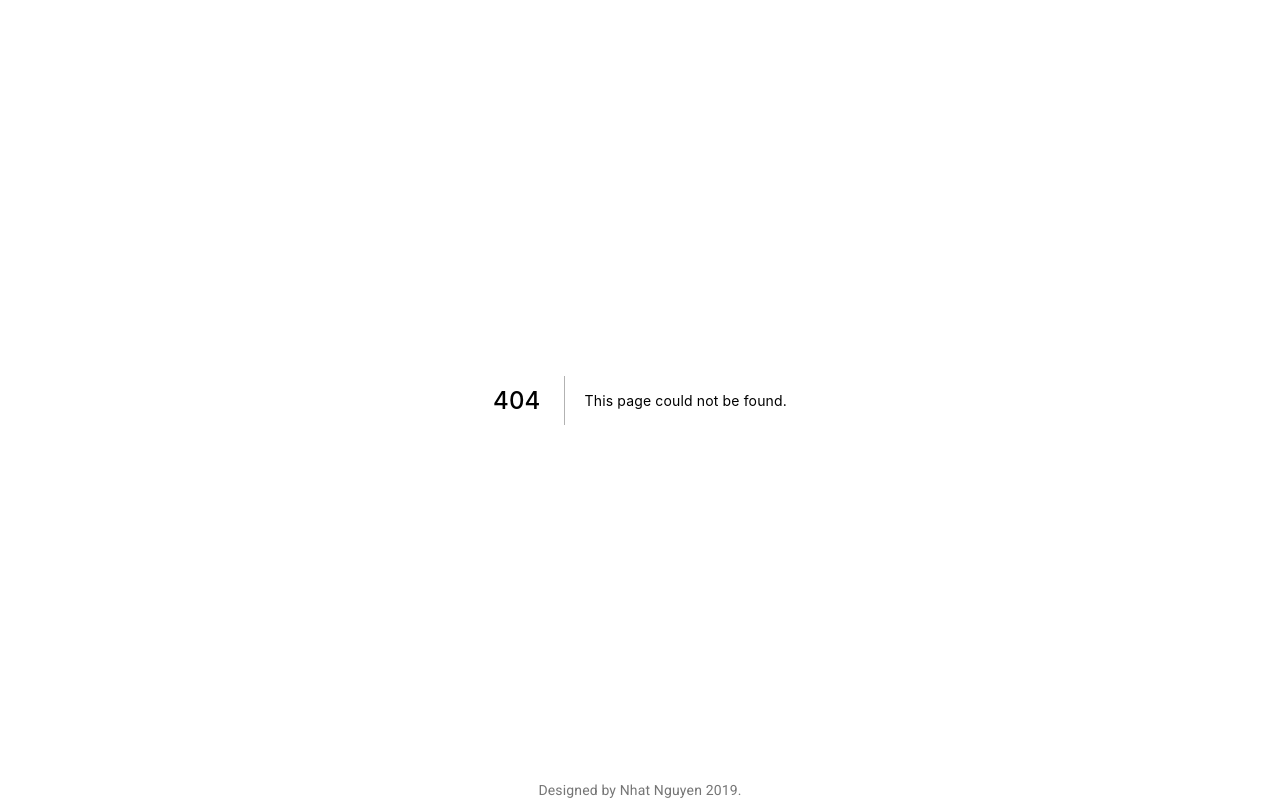
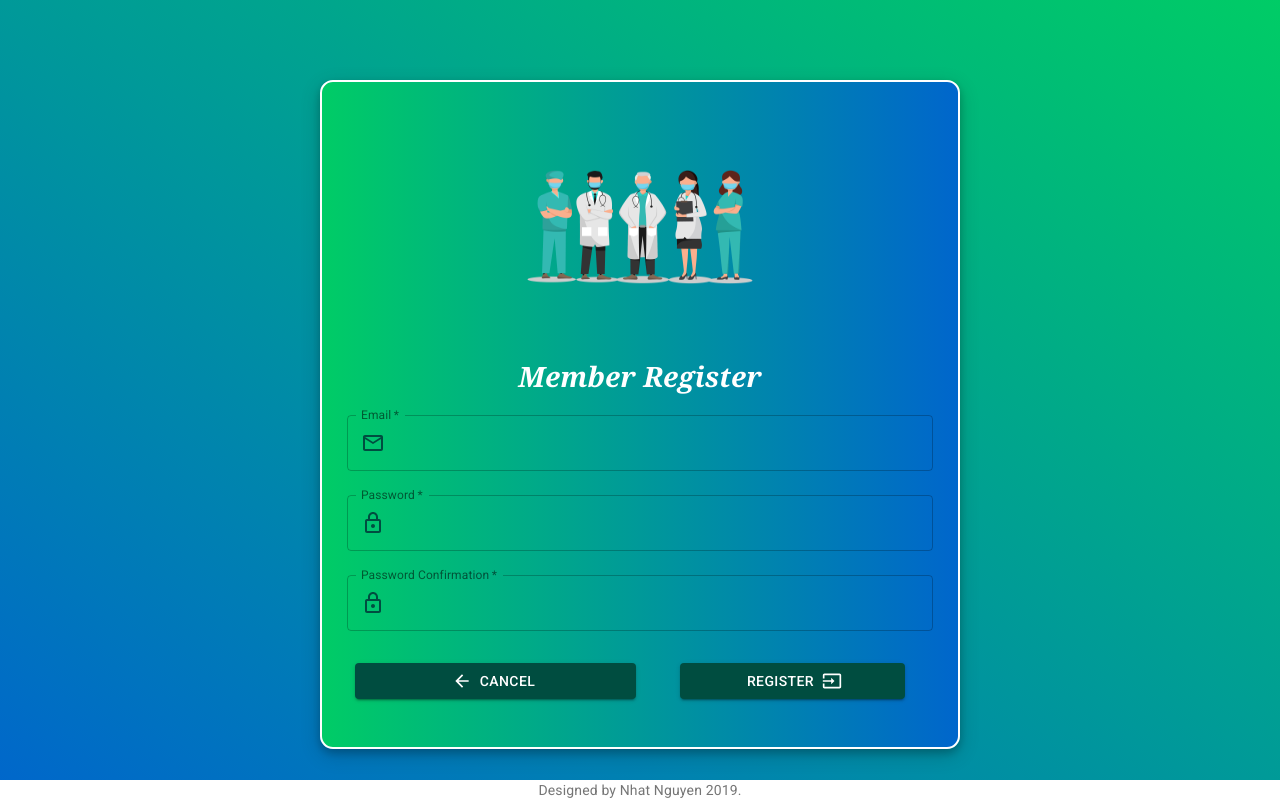
Before and after one commit to ericmnguyen/mern-excercise, a Next.js app: page /register in a window 1280 px wide. Before the commit this address had no page. Built offline with nearby package versions, Linux system fonts and the light colour scheme.

Commit message:
register

```diff
--- /dev/null
+++ b/pages/register.js
@@ -0,0 +1,12 @@
+import React from 'react';
+import CssBaseline from '@material-ui/core/CssBaseline';
+import Register from '../src/containers/Register';
+
+export default function Index() {
+  return (
+    <div className='classes.root'>
+      <CssBaseline />
+      <Register />
+    </div>
+  );
+}
--- a/src/actions/userAction.js
+++ b/src/actions/userAction.js
@@ -22,6 +22,22 @@ export function getUserInfoFail(err) {
   return { type: 'GET_USER_INFO_FAIL', err };
 }
 
+export function userRegister(params) {
+  return { type: 'USER_REGISTER', params };
+}
+
+export function userRegisterSuccess(data) {
+  return { type: 'USER_REGISTER_SUCCESS', data };
+}
+
+export function userRegisterFail(err) {
+  return { type: 'USER_REGISTER_FAIL', err };
+}
+
 export function fieldVerifying(payload) {
   return { type: 'FIELD_VERIFYING', payload };
 }
+
+export function clearUser() {
+  return { type: 'CLEAN_UP' };
+}
--- /dev/null
+++ b/src/containers/Register/Register.js
@@ -0,0 +1,196 @@
+import { useEffect } from 'react';
+import { useRouter } from 'next/router';
+import { TextField, Button, Grid, InputAdornment } from '@material-ui/core';
+import InputIcon from '@material-ui/icons/Input';
+import ArrowBackIcon from '@material-ui/icons/ArrowBack';
+import EmailOutlinedIcon from '@material-ui/icons/EmailOutlined';
+import LockOutlinedIcon from '@material-ui/icons/LockOutlined';
+import { Formik, Form } from 'formik';
+import * as Yup from 'yup';
+import './styles.scss';
+
+export const Register = (props) => {
+  const router = useRouter();
+
+  useEffect(() => {
+    props.cleanUp();
+  }, []);
+
+  const RegisterSchema = Yup.object().shape({
+    email: Yup.string().email('Invalid email').required('Required'),
+    password: Yup.string()
+      .required('Required')
+      .max(50, 'Too Long!')
+      .min(8, 'Too Short!'),
+    passwordConfirmation: Yup.string().oneOf(
+      [Yup.ref('password'), null],
+      'Passwords must match'
+    ),
+  });
+
+  const handleRegister = (value) => {
+    const { userRegister } = props;
+    userRegister(value);
+    console.log(value);
+  };
+
+  const handleCancel = () => {
+    router.replace('/');
+  };
+
+  const handleRedirect = () => {
+    router.replace('/');
+  };
+
+  return (
+    <div className='register'>
+      <Formik
+        initialValues={{
+          email: '',
+          password: '',
+        }}
+        validationSchema={RegisterSchema}
+        onSubmit={handleRegister}>
+        {(formikProps) => {
+          const {
+            values,
+            touched,
+            errors,
+            dirty,
+            isSubmitting,
+            handleChange,
+            handleBlur,
+            handleSubmit,
+            handleReset,
+          } = formikProps;
+          return (
+            <Form
+              className='register__form'
+              onSubmit={handleSubmit}
+              autoComplete='off'>
+              <img
+                className='register__logo'
+                src='/images/doctors.png'
+                alt='doctors'
+                width='250px'
+                height='210px'
+              />
+              <h1 className='register__title'>Member Register</h1>
+              <Grid container spacing={3} alignItems='flex-end'>
+                <Grid item xs={12}>
+                  <TextField
+                    className='register__email'
+                    onChange={handleChange}
+                    onBlur={handleBlur}
+                    required
+                    id='email'
+                    name='email'
+                    label='Email'
+                    error={errors.email && touched.email}
+                    helperText={errors.email}
+                    InputProps={{
+                      startAdornment: (
+                        <InputAdornment position='start'>
+                          <EmailOutlinedIcon style={{ color: '#004d40' }} />
+                        </InputAdornment>
+                      ),
+                    }}
+                    variant='outlined'
+                  />
+                </Grid>
+                <Grid item xs={12}>
+                  <TextField
+                    className='register__password'
+                    onChange={handleChange}
+                    onBlur={handleBlur}
+                    required
+                    id='password'
+                    name='password'
+                    type='password'
+                    label='Password'
+                    error={errors.password && touched.password}
+                    helperText={errors.password}
+                    InputProps={{
+                      startAdornment: (
+                        <InputAdornment position='start'>
+                          <LockOutlinedIcon style={{ color: '#004d40' }} />
+                        </InputAdornment>
+                      ),
+                    }}
+                    variant='outlined'
+                  />
+                </Grid>
+                <Grid item xs={12}>
+                  <TextField
+                    className='register__password'
+                    onChange={handleChange}
+                    onBlur={handleBlur}
+                    required
+                    id='passwordConfirmation'
+                    name='passwordConfirmation'
+                    type='password'
+                    label='Password Confirmation'
+                    error={
+                      errors.passwordConfirmation &&
+                      touched.passwordConfirmation
+                    }
+                    helperText={errors.passwordConfirmation}
+                    InputProps={{
+                      startAdornment: (
+                        <InputAdornment position='start'>
+                          <LockOutlinedIcon style={{ color: '#004d40' }} />
+                        </InputAdornment>
+                      ),
+                    }}
+                    variant='outlined'
+                  />
+                  {!props.registerSuccess && props.registerMessage && (
+                    <p className='register__fail'>{props.registerMessage}</p>
+                  )}
+                </Grid>
+                {props.registerSuccess ? (
+                  <Grid item xs={12}>
+                    <Button
+                      onClick={handleRedirect}
+                      type='submit'
+                      className='login__login-button'
+                      variant='contained'
+                      startIcon={<ArrowBackIcon />}
+                      color='primary'>
+                      Redirect to Login
+                    </Button>
+                    <p className='register__success'>You're now our member!</p>
+                  </Grid>
+                ) : (
+                  <>
+                    <Grid item xs={6}>
+                      <Button
+                        className='register__cancel-button'
+                        variant='contained'
+                        onClick={handleCancel}
+                        startIcon={<ArrowBackIcon />}
+                        color='primary'>
+                        Cancel
+                      </Button>
+                    </Grid>
+                    <Grid item xs={6}>
+                      <Button
+                        type='submit'
+                        className='register__register-button'
+                        variant='contained'
+                        endIcon={<InputIcon />}
+                        disabled={props.loadingRegister}
+                        color='primary'>
+                        Register
+                      </Button>
+                    </Grid>
+                  </>
+                )}
+              </Grid>
+            </Form>
+          );
+        }}
+      </Formik>
+    </div>
+  );
+};
--- /dev/null
+++ b/src/containers/Register/index.js
@@ -0,0 +1,18 @@
+import { connect } from 'react-redux';
+import { Register } from './Register';
+import { userRegister, clearUser } from '../../actions/userAction';
+import './styles.scss';
+
+const mapStateToProps = ({
+  userReducer: { registerSuccess, registerMessage },
+}) => ({
+  registerSuccess,
+  registerMessage,
+});
+
+const mapDispatchToProps = (dispatch) => ({
+  userRegister: (params) => dispatch(userRegister(params)),
+  cleanUp: () => dispatch(clearUser()),
+});
+
+export default connect(mapStateToProps, mapDispatchToProps)(Register);
--- /dev/null
+++ b/src/containers/Register/styles.scss
@@ -0,0 +1,51 @@
+.register {
+  width: 100%;
+  text-align: center;
+  display: table;
+  &__form {
+    border: 2px solid white;
+    border-radius: 13px;
+    margin-left: 25%;
+    margin-right: 25%;
+    margin-top: 10vh;
+    background: linear-gradient(to left, #0066cc 0%, #00cc66 100%);
+    padding: 40px 25px;
+    display: inline-table;
+    text-align: center;
+    vertical-align: middle;
+    box-shadow: 0 4px 8px 0 rgba(0, 0, 0, 0.2), 0 6px 20px 0 rgba(0, 0, 0, 0.19);
+  }
+  &__title {
+    color: white;
+    font-style: italic;
+    font-family: Georgia, 'Times New Roman', Times, serif;
+  }
+  &__email {
+    width: 100%;
+    // margin: 8px 0px !important;
+  }
+  &__password {
+    width: 100%;
+    // margin: 8px 0px !important;
+  }
+  &__cancel-button {
+    margin: 8px !important;
+    width: 100% !important;
+    background-color: var(--color9) !important;
+  }
+  &__register-button {
+    margin: 8px !important;
+    width: 80% !important;
+    background-color: var(--color9) !important;
+  }
+  &__fail {
+    color: rgb(155, 26, 26);
+    font-weight: bold;
+    font-size: large;
+  }
+  &__success {
+    color: var(--color1);
+    font-weight: bold;
+    font-size: large;
+  }
+}
--- a/src/reducers/userReducer.js
+++ b/src/reducers/userReducer.js
@@ -4,6 +4,8 @@ const initialState = {
   userInfo: {},
   isVerify: true,
   error: '',
+  registerSuccess: false,
+  registerMessage: '',
 };
 
 export const userReducer = (state = initialState, action) => {
@@ -18,9 +20,14 @@ export const userReducer = (state = initialState, action) => {
       };
     case 'GET_USER_INFO_FAIL':
       return { ...state, error: action.err };
+    case 'USER_REGISTER_SUCCESS':
+      return { ...state, registerSuccess: true };
+    case 'USER_REGISTER_FAIL':
+      return { ...state, registerSuccess: false, registerMessage: action.err };
     case 'FIELD_VERIFYING':
-      console.log('action', action.payload);
       return { ...state, isVerify: action.payload };
+    case 'CLEAN_UP':
+      return { ...state, registerSuccess: false, registerMessage: '' };
     default:
       return state;
   }
--- a/src/sagas/userSaga.js
+++ b/src/sagas/userSaga.js
@@ -7,7 +7,6 @@ export function* getUser({ params }) {
   const url = `${basePath}/users`;
   try {
     const result = yield call(postAPI, url, params);
-    console.log('result', result);
     if (result.data) {
       yield put(action.getUserInfoSuccess(result.data));
       yield put(action.fieldVerifying(true));
@@ -20,7 +19,23 @@ export function* getUser({ params }) {
   }
 }
 
+export function* userRegister({ params }) {
+  const url = `${basePath}/users/add`;
+  try {
+    const result = yield call(postAPI, url, params);
+    console.log('result', result);
+    if (result.data && result.status === 201) {
+      yield put(action.userRegisterSuccess(result.data));
+    } else {
+      yield put(action.userRegisterFail(result.data));
+    }
+  } catch (error) {
+    yield put({ type: 'USER_REGISTER_FAIL', error });
+  }
+}
+
 // use them in parallel
 export function* userWatcher() {
   yield takeLatest('GET_USER_INFO', getUser);
+  yield takeLatest('USER_REGISTER', userRegister);
 }
```
Also changed, not shown: src/containers/Login/Login.js (+8 -2 lines).
